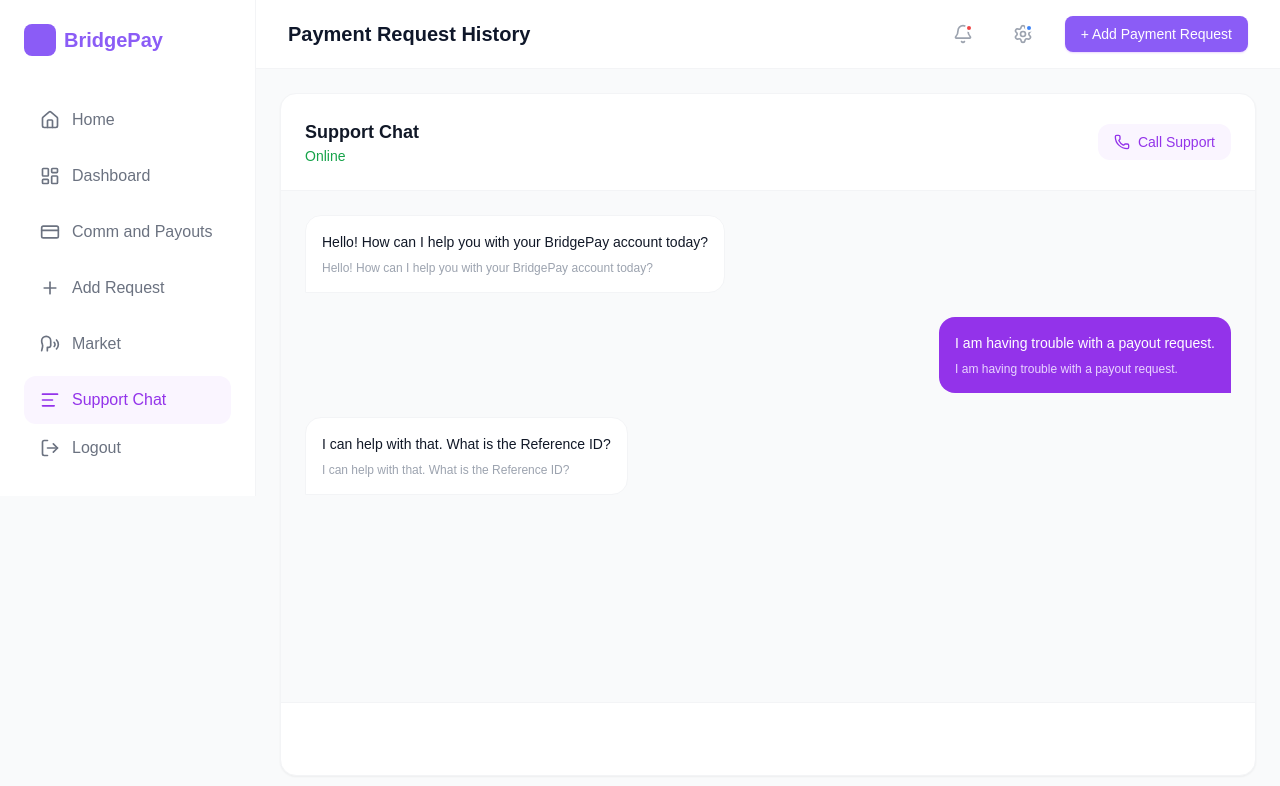
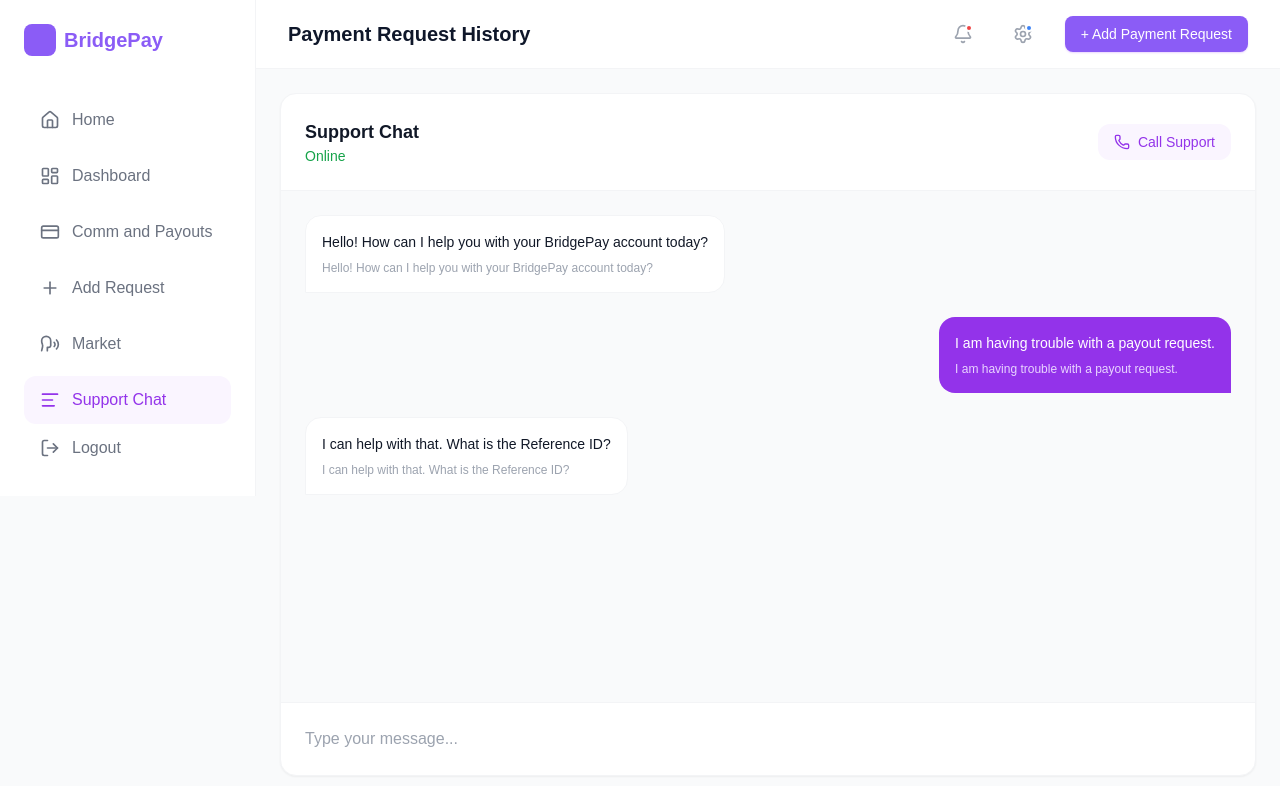
Before and after one commit to Abusadiq006/bridge-pay-dashboard, a React (Vite) app: page /dashboard/support in a window 1280 px wide. Shown: the top 786 px of the page. Built offline with nearby package versions, Linux system fonts and the light colour scheme; a web font is replaced by a local one.

Commit message:
adding input placeholder

```diff
--- a/src/pages/SupportChat.jsx
+++ b/src/pages/SupportChat.jsx
@@ -76,6 +76,7 @@ const SupportChat = () => {
               type="text"
               value={newMessage}
               onChange={(e) => setNewMessage(e.target.value)}
+              placeholder="Type your message..."
               />
               <button >
 
```
